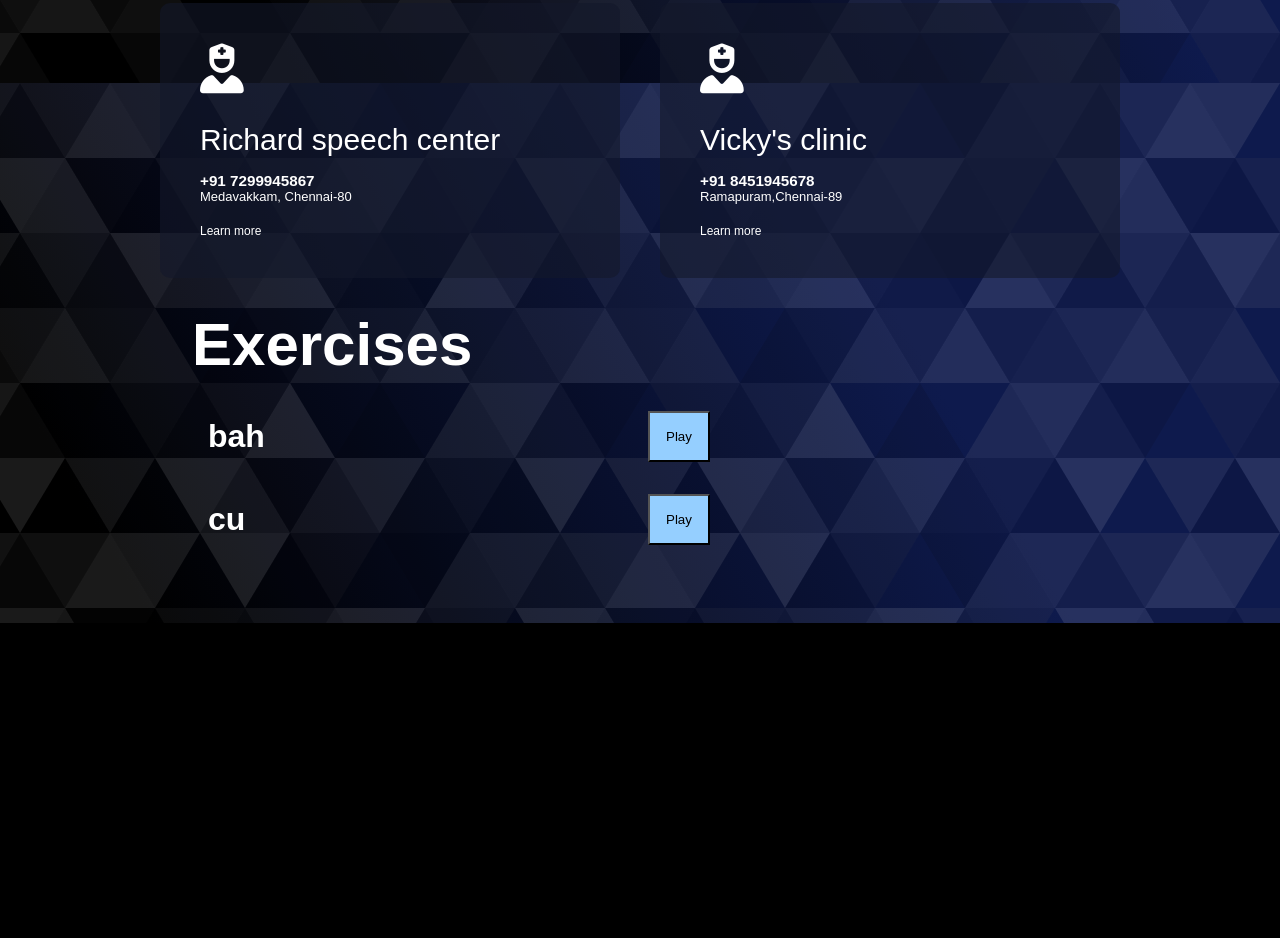
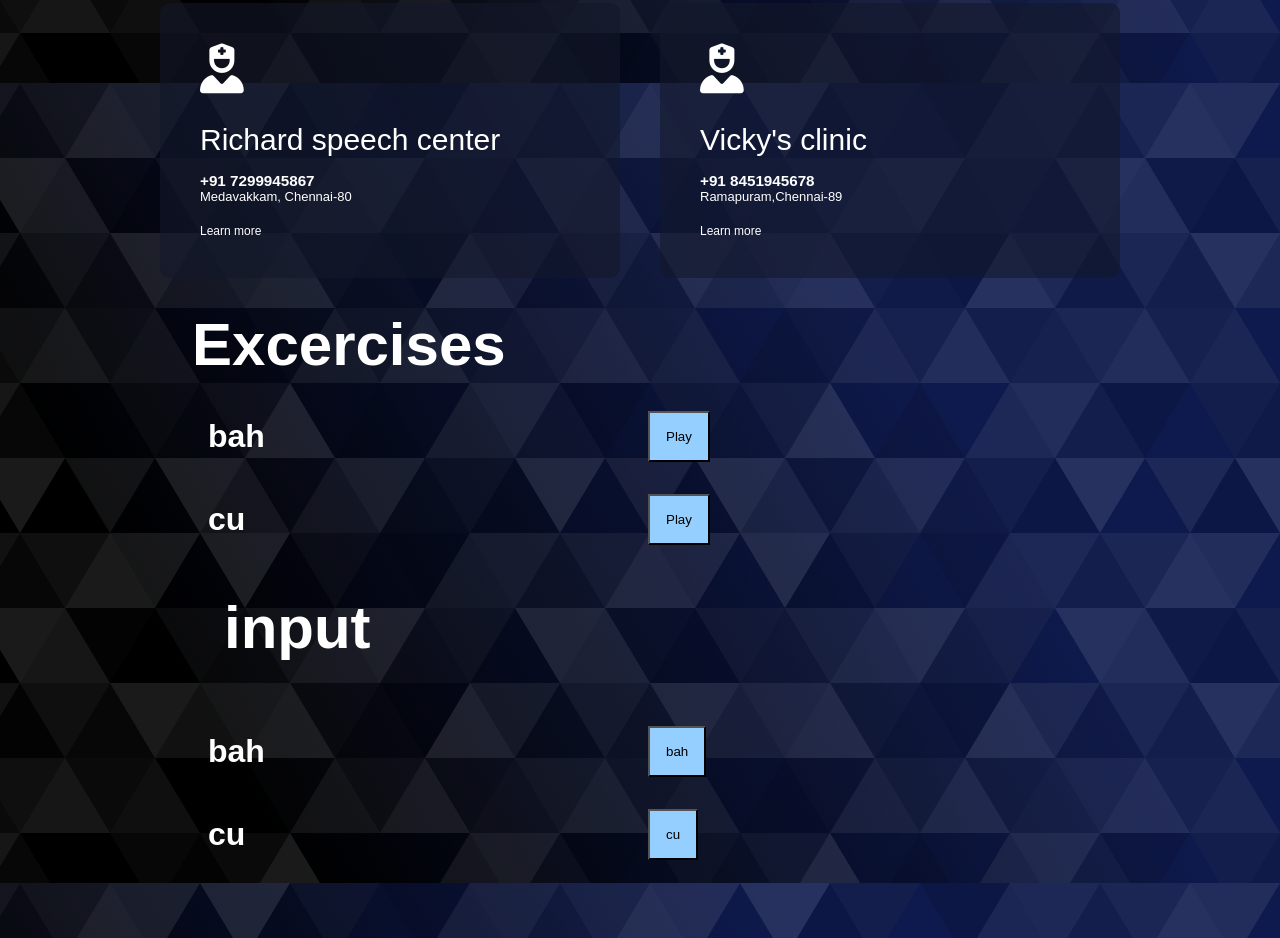
Before and after one commit to mathesh310703/sih_project, a plain HTML site: page templates/index.html in a window 1280 px wide. Shown: the part 1517-2455 px from the top of the page. Before the commit the page ends 2140 px from the top, so only its background shows below. Drawn offline with Linux system fonts and the light colour scheme.

Commit message:
connected frontend to backend

```diff
--- a/templates/index.html
+++ b/templates/index.html
@@ -37,6 +37,7 @@
     <!-----------about---------------------------->
 
     <!------------services------->
+
     <div
       id="services"
       style="max-width: 60rem; margin-left: auto; margin-right: auto"
@@ -92,36 +93,79 @@
           </div>
         </div>
       </div>
-      <div class="container" style="padding: 2rem;display:flex;flex-direction:column;gap:1rem;">
-        <h1 class="sub-title">Exercises</h1>
-        <div id="main" style="width:100%"></div>
+      <div class=" container" style="padding: 2rem;display:flex;flex-direction:column;gap:1rem;">
+        <h1 class="sub-title">Excercises</h1>
+        <div id="main"
+        style = "width:100%">
+          <template
+            id="playAudio"
+
+          >
+            <span style="font-weight: bold; font-size:2rem;">Cross</span>
+            <div>
+              <button
+                style="display: block; padding: 1rem; background-color: #95cfff"
+              >
+                Play
+              </button>
+              <audio></audio>
             </div>
-
+          </template>
           <script type="text/javascript">
             const words = ["bah", "cu"];
 
+            const template = document.querySelector("#playAudio");
             const root = document.querySelector("#main");
 
             for (const word of words) {
+              const clone = template.content.cloneNode(true);
+              clone.style="display: flex; gap: 1rem; align-items: center;width:100%"
+              const btn = clone.querySelector("button");
+              const span = clone.querySelector("span");
+              const audio = clone.querySelector("audio");
+
+              span.textContent = word;
+
+              audio.src = `${word}.mp3`;
+
+              btn.addEventListener("click", () => {
+                audio.play();
+              });
+              const div = document.createElement("div");
+              div.setAttribute(
+                "style",
+                "display:grid; grid-template-columns: repeat(2, minmax(0, 1fr)); gap: 1rem; align-items: center; padding:1rem"
+              );
+              div.appendChild(clone);
+              root.appendChild(div);
+            }
+    </script>
+          <div class="container" style="padding: 2rem;display:flex;flex-direction:column;gap:1rem;">
+            <h1 class="sub-title">input</h1>
+            <div id="main" style="width:100%"></div>
+        </div>
+          <script type="text/javascript">
+            const words_input = ["bah", "cu"];
+
+            const root_input = document.querySelector("#main");
+
+            for (const word_input of words_input) {
                 const div = document.createElement("div");
                 div.style =
                     "display:grid; grid-template-columns: repeat(2, minmax(0, 1fr)); gap: 1rem; align-items: center; padding:1rem";
                 div.innerHTML = `
-                <span style="font-weight: bold; font-size:2rem;">${word}</span>
+                    <span style="font-weight: bold; font-size:2rem;">${word_input}</span>
                     <div>
-                    <button style="display: block; padding: 1rem; background-color: #95cfff" onclick="playAudio('${word}')">
-                        Play
+                        <button style="display: block; padding: 1rem; background-color: #95cfff" onclick="playAudio('${word_input}')">
+                            ${word_input}
                         </button>
                         <audio></audio>
                     </div>
                 `;
-            root.appendChild(div);
+                root_input.appendChild(div);
             }
 
             function playAudio(word) {
-            const audio = new Audio(`${word}.mp3`);
-            audio.play();
-
                 // Send the word to Flask
                 fetch('/play_audio', {
                     method: 'POST',
```
Lines whose indentation alone changed are shown as unchanged.
